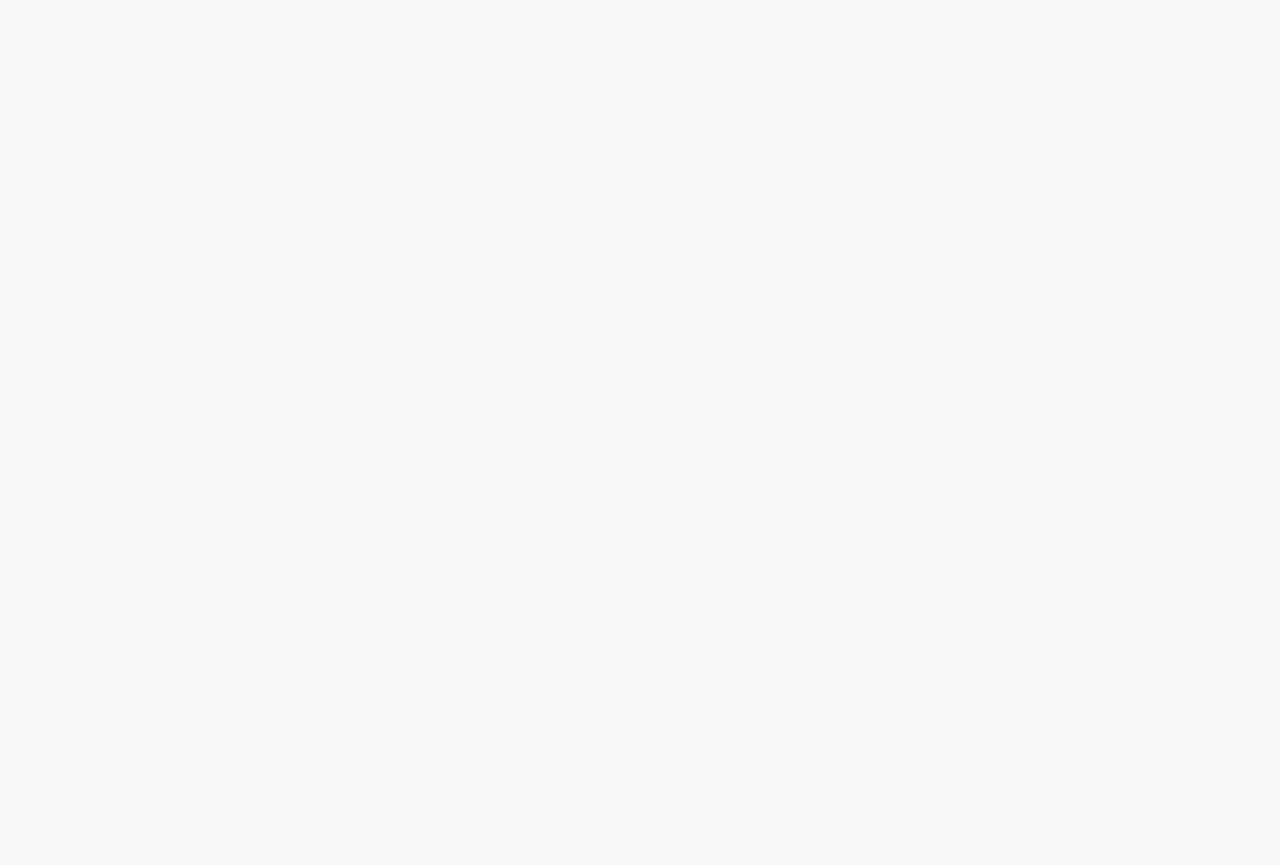
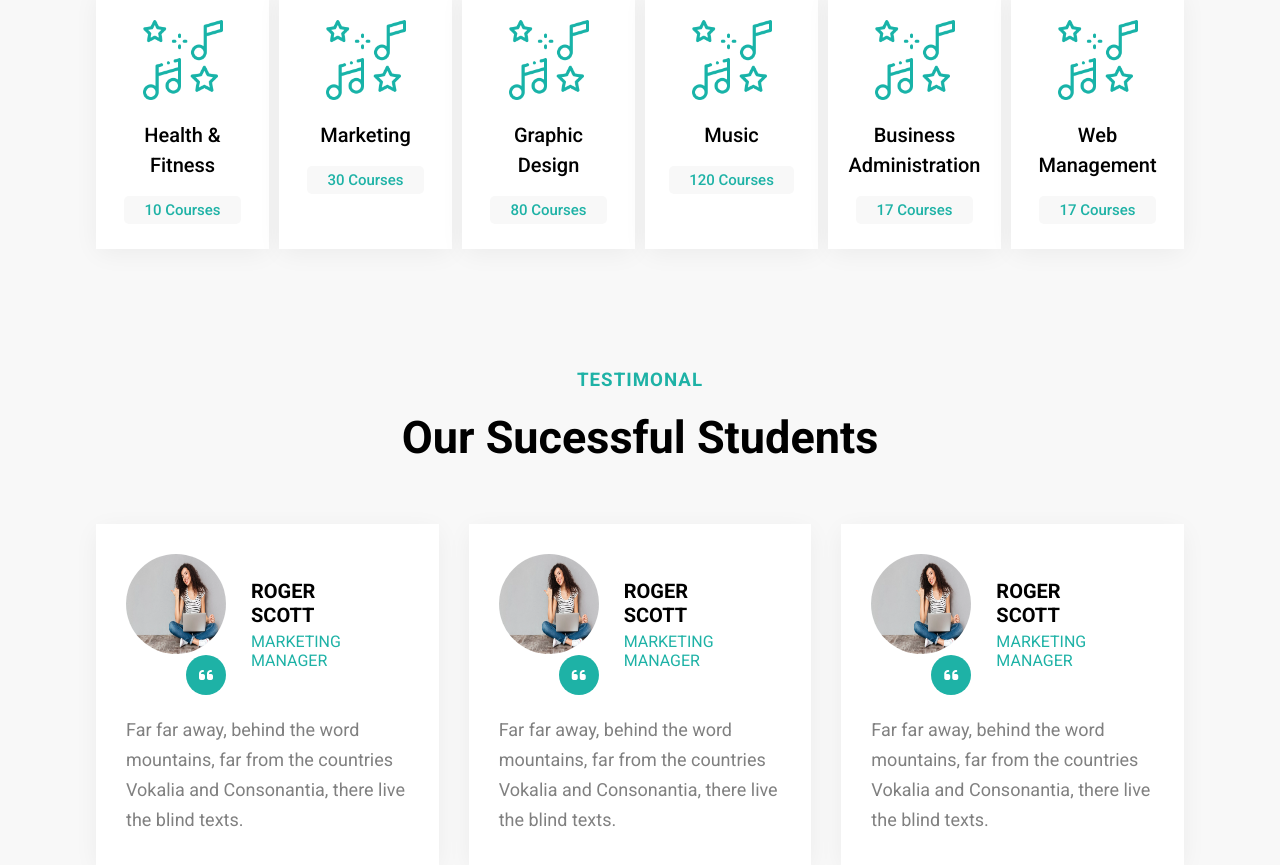
Before and after one commit to Robson-Aires/positivo_tec, a React (Create React App) app: page / in a window 1280 px wide. Shown: the part 3220-4085 px from the top of the page. Before the commit the page ends 2769 px from the top, so only its background shows below. Built offline with nearby package versions, Linux system fonts and the light colour scheme.

Commit message:
a sessão testemunho finalizada

```diff
--- a/src/components/home/Habout.jsx
+++ b/src/components/home/Habout.jsx
@@ -3,6 +3,7 @@
 import { coursesCard } from '../../dummydata'
 import { imagens } from '../../dummydata'
 import { imagens2 } from '../../dummydata'
+import OnlineCourse from '../allcourses/OnlineCourse'
 
 const Habout = () => {
   return (
@@ -10,7 +11,7 @@
     <section className="homeAbout">
         <div className="container">
             <Title subtitle='our courses' title='explore our popular online courses'/>
-        <section className="coursesCard">
+        <div className="coursesCard">
         <div className="grid2">
             {coursesCard.slice(0, 3).map((val) => {
                 return (
@@ -58,9 +59,10 @@
                 </div>
             )})}
         </div>
+      </div>
+    </div>
     </section>
-        </div>
-    </section>
+<OnlineCourse />
     </>
   )
 }
--- a/src/components/home/home.jsx
+++ b/src/components/home/home.jsx
@@ -2,6 +2,7 @@
 import Hero from './hero/hero'
 import AboutCard from '../about/AboutCard'
 import Habout from './Habout'
+import Test from './testimonal/Test'
 
 const home = () => {
   return (
@@ -9,6 +10,7 @@
         <Hero />
         <AboutCard />
         <Habout />
+        <Test />
     </>
   )
 }
--- /dev/null
+++ b/src/components/home/testimonal/Test.jsx
@@ -0,0 +1,37 @@
+import React from 'react'
+import Title from '../../common/title/Title'
+import { testimonal } from '../../../dummydata'
+import { teamm } from '../../../dummydata'
+import './style.css'
+
+
+const Test = () => {
+  return (
+    <>
+    <section className="testimonal padding">
+        <div className="container">
+            <Title subtitle='testimonal' title='our sucessful students' />
+            <div className="content grid2">
+                {testimonal.map((val) => (
+                    <div className="items shadow">
+                        <div className="box flex">
+                            <div className="img">
+                                <img src={teamm} alt="" />
+                                <i className="fa fa-quote-left icon"></i>
+                            </div>
+                            <div className="name">
+                                <h2>{val.name}</h2>
+                                <span>{val.post}</span>
+                            </div>
+                        </div>
+                        <p>{val.desc}</p>
+                    </div>
+                ))}
+            </div>
+        </div>
+    </section>
+    </>
+  )
+}
+
+export default Test
--- /dev/null
+++ b/src/components/home/testimonal/style.css
@@ -0,0 +1,56 @@
+.testimonal .items{
+    padding: 30px;
+    transition: 0.5s;
+}
+
+.testimonal .img{
+    position: relative;
+}
+
+.testimonal img{
+    width: 100px;
+    height: 100px;
+    border-radius: 50%;
+}
+
+.testimonal i{
+    position: absolute;
+    bottom: 0;
+    left: 60px;
+    background-color: #1eb2a6;
+    color: white;
+}
+
+.testimonal .name{
+    margin: 25px;
+}
+
+.testimonal .name h2{
+    font-size: 20px;
+    margin-bottom: 5px;
+}
+
+.testimonal .name span{
+    color: #1eb2a6;
+}
+
+.testimonal p{
+    margin-top: 20px;
+    color: grey;
+    transition: 0.5s;
+}
+
+.testimonal .items:hover{
+    background-color: #1eb2a6;
+    color: white;
+    cursor: pointer;
+}
+.testimonal .items:hover p,
+.testimonal .items:hover span{
+    color: white;
+}
+
+.testimonal .items:hover i{
+    background-color: white;
+    color: #1eb2a6;
+}
```
